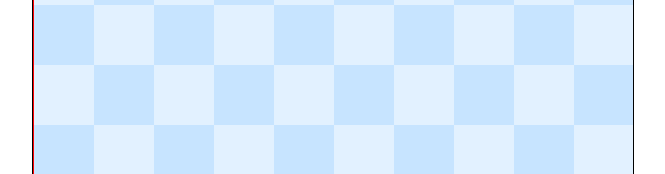
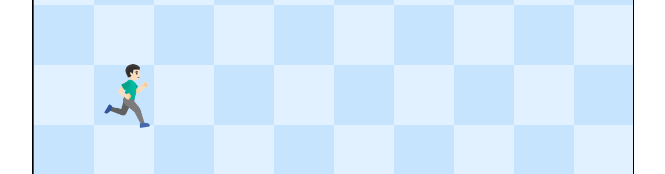
Before and after one commit to gregorw/jump-and-run, a Svelte app: page / in a window 1280 px wide. Shown: the part 387-561 px from the top of the page, without its empty margins (307-972 px from the left). Built offline with nearby package versions, Linux system fonts and the light colour scheme.

Commit message:
Add player

```diff
--- a/src/Game.svelte
+++ b/src/Game.svelte
@@ -32,8 +32,10 @@
     null,
   ]
 
+  let playerY = 180;
 </script>
 
 <div class="game">
   <World {objects} />
+  <div class="player" style="bottom: {playerY}px">🏃🏻‍♂️</div>
 </div>
```
